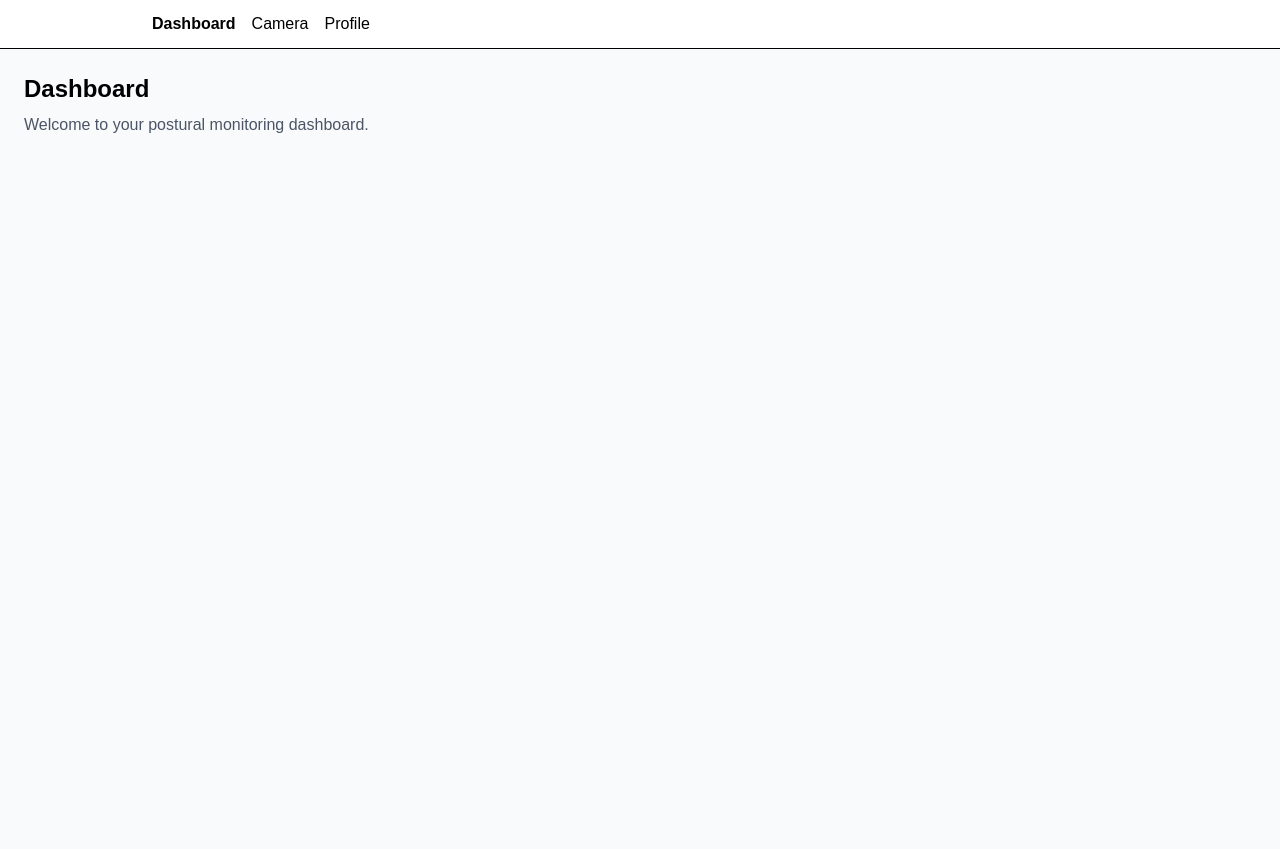
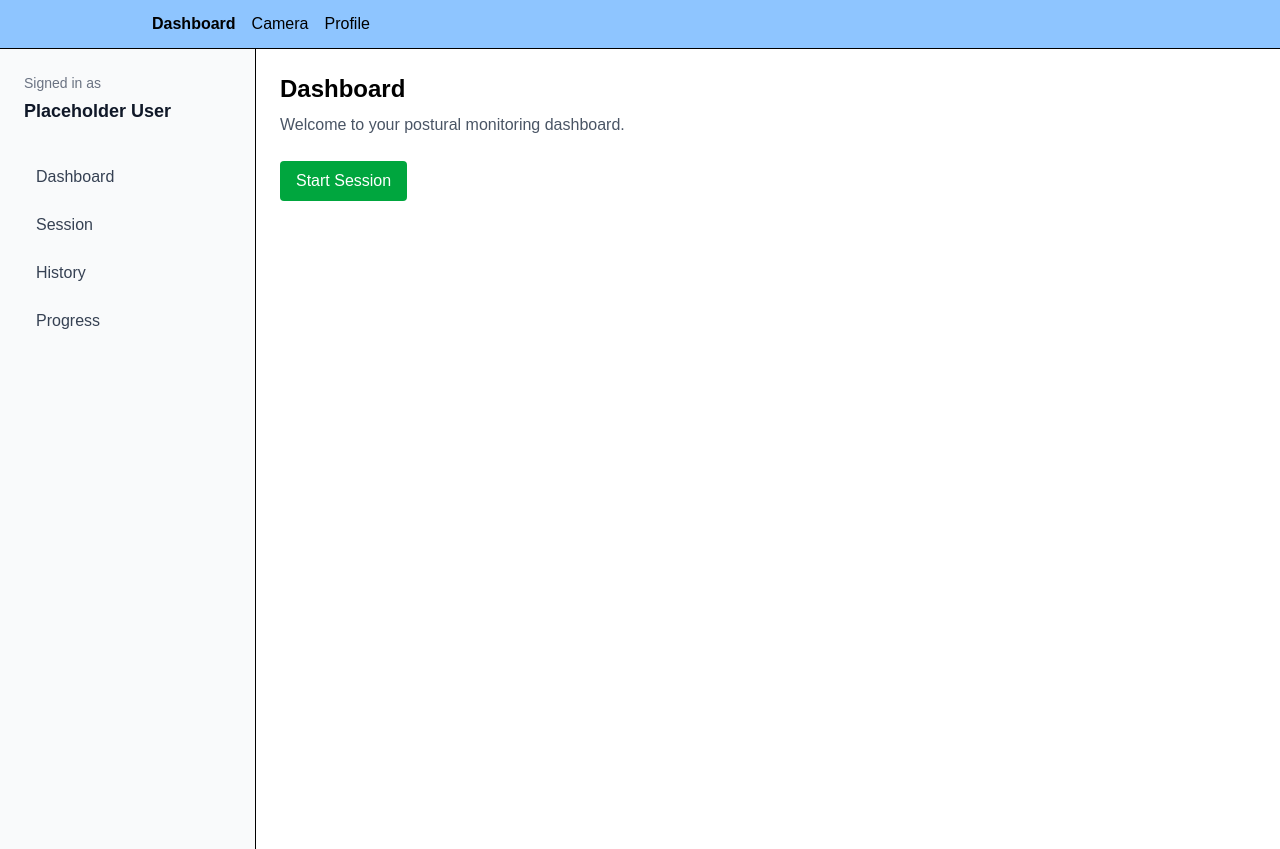
Before and after one commit to RyanCodesling/Postural, a Next.js app in the folder web/: page /dashboard in a window 1280 px wide. Built offline with nearby package versions, Linux system fonts and the light colour scheme.

Commit message:
Side navbar
Added Side navbar, no link yet

```diff
--- a/web/src/app/(app)/dashboard/page.tsx
+++ b/web/src/app/(app)/dashboard/page.tsx
@@ -1,10 +1,39 @@
 export default function DashboardPage() {
+  const userName = "Placeholder User";
+
   return (
-    <main className="min-h-screen p-6">
-      <h1 className="text-2xl font-bold">Dashboard</h1>
-      <p className="text-gray-600 mt-2">
-        Welcome to your postural monitoring dashboard.
-      </p>
-    </main>
+    <div className="min-h-screen flex bg-white">
+      <aside className="w-64 bg-gray-50 border-r p-6">
+        <div className="mb-8">
+          <div className="text-sm text-gray-500">Signed in as</div>
+          <div className="mt-1 text-lg font-semibold text-gray-900">{userName}</div>
+        </div>
+
+        <nav aria-label="Main navigation">
+          <ul className="space-y-2">
+            <li>
+              <a href="#" className="block px-3 py-2 rounded text-gray-700 hover:bg-gray-100">Dashboard</a>
+            </li>
+            <li>
+              <a href="#" className="block px-3 py-2 rounded text-gray-700 hover:bg-gray-100">Session</a>
+            </li>
+            <li>
+              <a href="#" className="block px-3 py-2 rounded text-gray-700 hover:bg-gray-100">History</a>
+            </li>
+            <li>
+              <a href="#" className="block px-3 py-2 rounded text-gray-700 hover:bg-gray-100">Progress</a>
+            </li>
+          </ul>
+        </nav>
+      </aside>
+      <main className="flex-1 p-6">
+        <h1 className="text-2xl font-bold">Dashboard</h1>
+        <p className="text-gray-600 mt-2">Welcome to your postural monitoring dashboard.</p>
+
+        <div className="mt-6">
+          <button className="px-4 py-2 bg-green-600 text-white rounded">Start Session</button>
+        </div>
+      </main>
+    </div>
   );
 }
--- a/web/src/app/(app)/layout.tsx
+++ b/web/src/app/(app)/layout.tsx
@@ -2,8 +2,8 @@ import Link from "next/link";
 
 export default function AppLayout({ children }: { children: React.ReactNode }) {
   return (
-    <div className="min-h-screen bg-gray-50">
-      <nav className="border-b bg-white">
+    <div className="min-h-screen bg-gray-200">
+      <nav className="border-b bg-blue-300">
         <div className="max-w-5xl mx-auto px-6 py-3 flex gap-4">
           <Link href="/dashboard" className="font-semibold">Dashboard</Link>
           <Link href="/camera">Camera</Link>
--- a/web/src/app/globals.css
+++ b/web/src/app/globals.css
@@ -1,4 +1,8 @@
 @import "tailwindcss";
+@tailwind base;
+@tailwind components;
+@tailwind utilities;
+
 
 :root {
   --background: #ffffff;
```
Also changed, not shown: 1 other file (tests, documents, lock files or other folders).
